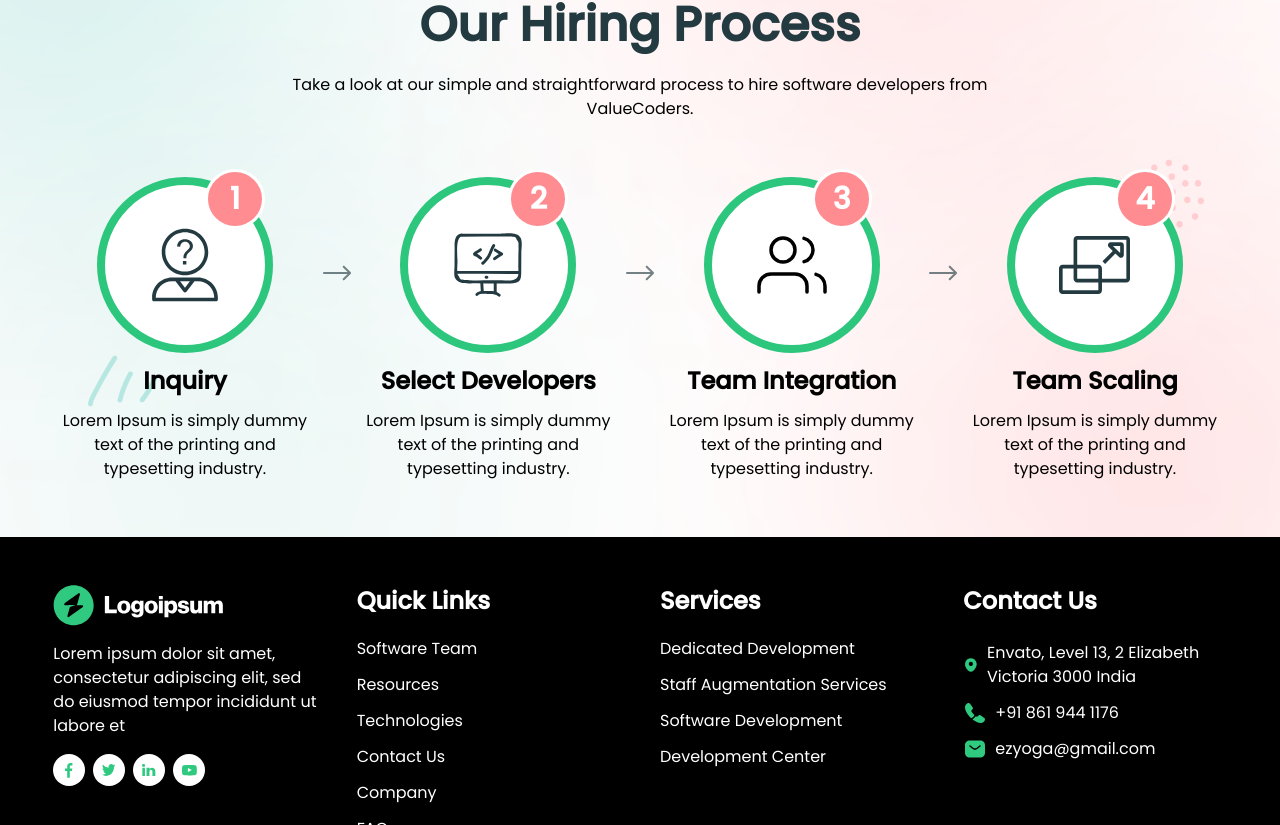
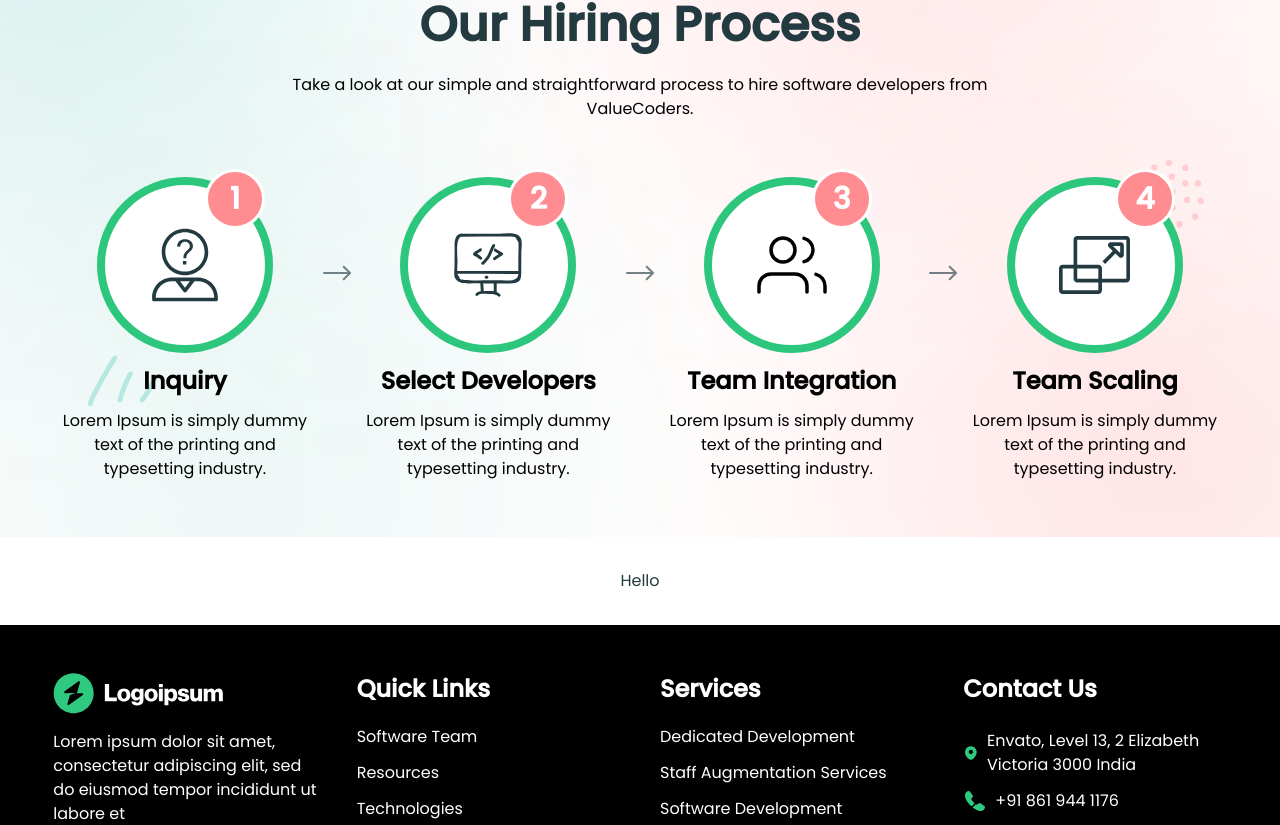
Before and after one commit to SouravBhardwaj997/assignment, a Next.js app: page / in a window 1280 px wide. Shown: the part 4152-4977 px from the top of the page. Built offline with nearby package versions, Linux system fonts and the light colour scheme.

Commit message:
Add UserGuideSection and update TrustFactorSection layout

```diff
--- /dev/null
+++ b/global.d.ts
@@ -0,0 +1,3 @@
+declare module "*.css";
+declare module "*.scss";
+declare module "*.sass";
--- a/src/app/page.tsx
+++ b/src/app/page.tsx
@@ -2,6 +2,7 @@ import { HeroSection, WhyUsSection } from "@/components/Sections";
 import { HiringProcessSection } from "@/components/Sections/HiringProcessSection";
 import { TechSection } from "@/components/Sections/TechSection";
 import { TrustFactorSection } from "@/components/Sections/TrustFactorSection";
+import { UserGuideSection } from "@/components/Sections/UserGuideSection";
 import { WhyHireIndiaSection } from "@/components/Sections/WhyHireIndiaSection";
 
 export default function Home() {
@@ -13,6 +14,7 @@ export default function Home() {
       <WhyHireIndiaSection />
       <TrustFactorSection />
       <HiringProcessSection />
+      <UserGuideSection />
     </>
   );
 }
--- a/src/components/Sections/TrustFactorSection.tsx
+++ b/src/components/Sections/TrustFactorSection.tsx
@@ -10,9 +10,8 @@ const points = [
 ];
 export const TrustFactorSection = () => {
   return (
-    <div>
     <div className="2xl:w-10/12 lg:w-10/12 md:w-5/6 sm:w-full xl:w-11/12 mx-auto py-8">
-        <div className="w-full flex justify-center  text-gray-dark">
+      <div className="w-full flex justify-center text-gray-dark">
         <div className="w-1/2 relative">
           <Image
             src={"/images/trust-image.png"}
@@ -28,8 +27,8 @@ export const TrustFactorSection = () => {
           <p className="leading-normal">
             Lorem Ipsum is simply dummy text of the printing and typesetting
             industry. Lorem Ipsum has been the industry&apos;s standard dummy
-              text ever since the 1500s, when an unknown printer took a galley
-              of type and scrambled it to make a type specimen book.
+            text ever since the 1500s, when an unknown printer took a galley of
+            type and scrambled it to make a type specimen book.
           </p>
           <div className="grid grid-cols-2 gap-4">
             {points.map((point, i) => (
@@ -42,6 +41,5 @@ export const TrustFactorSection = () => {
         </div>
       </div>
     </div>
-    </div>
   );
 };
--- /dev/null
+++ b/src/components/Sections/UserGuideSection.tsx
@@ -0,0 +1,7 @@
+export const UserGuideSection = () => {
+  return (
+    <div className="2xl:w-10/12 lg:w-10/12 md:w-5/6 sm:w-full xl:w-11/12 mx-auto py-8">
+      <div className="w-full flex justify-center text-gray-dark">Hello</div>
+    </div>
+  );
+};
```
Lines whose indentation alone changed are shown as unchanged.
